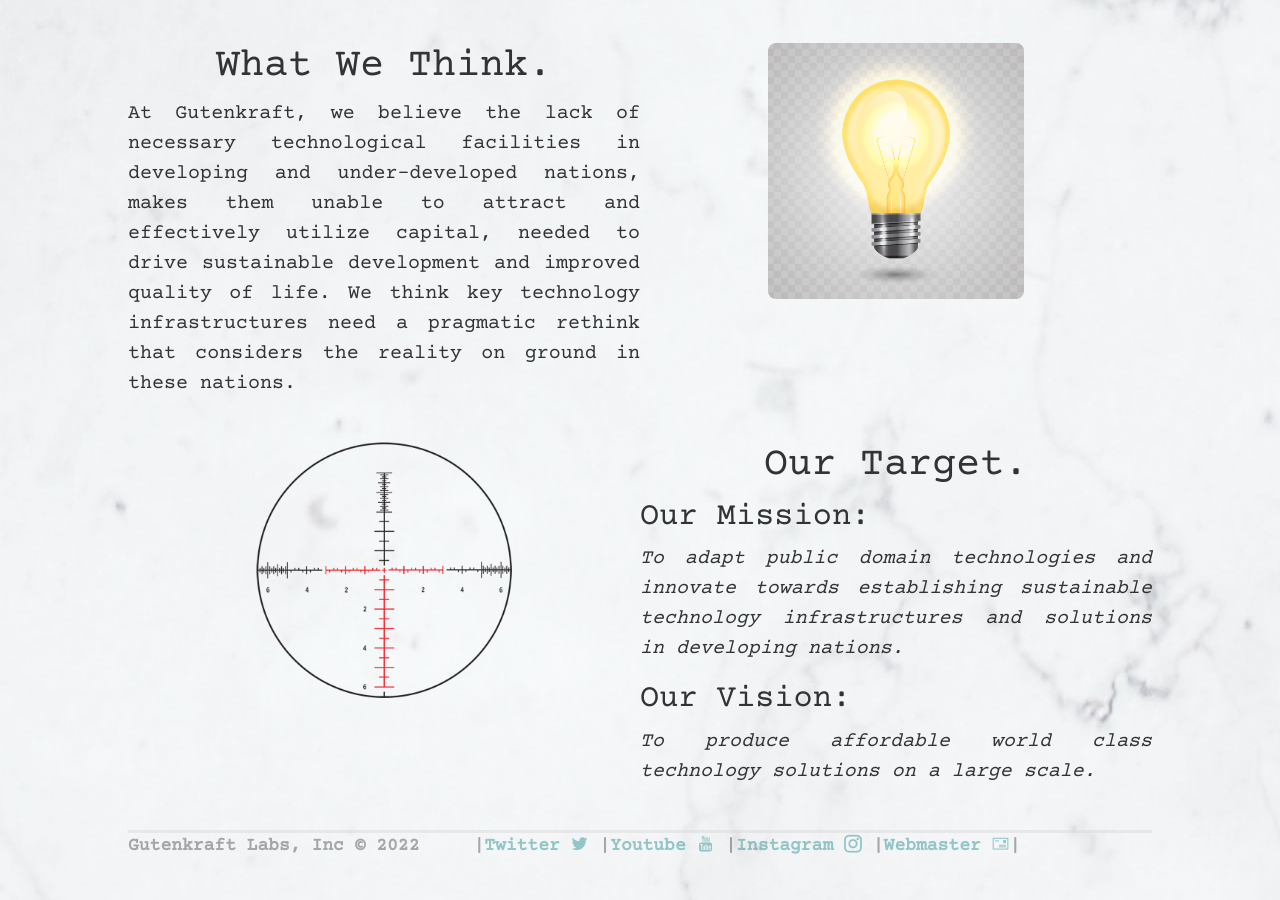
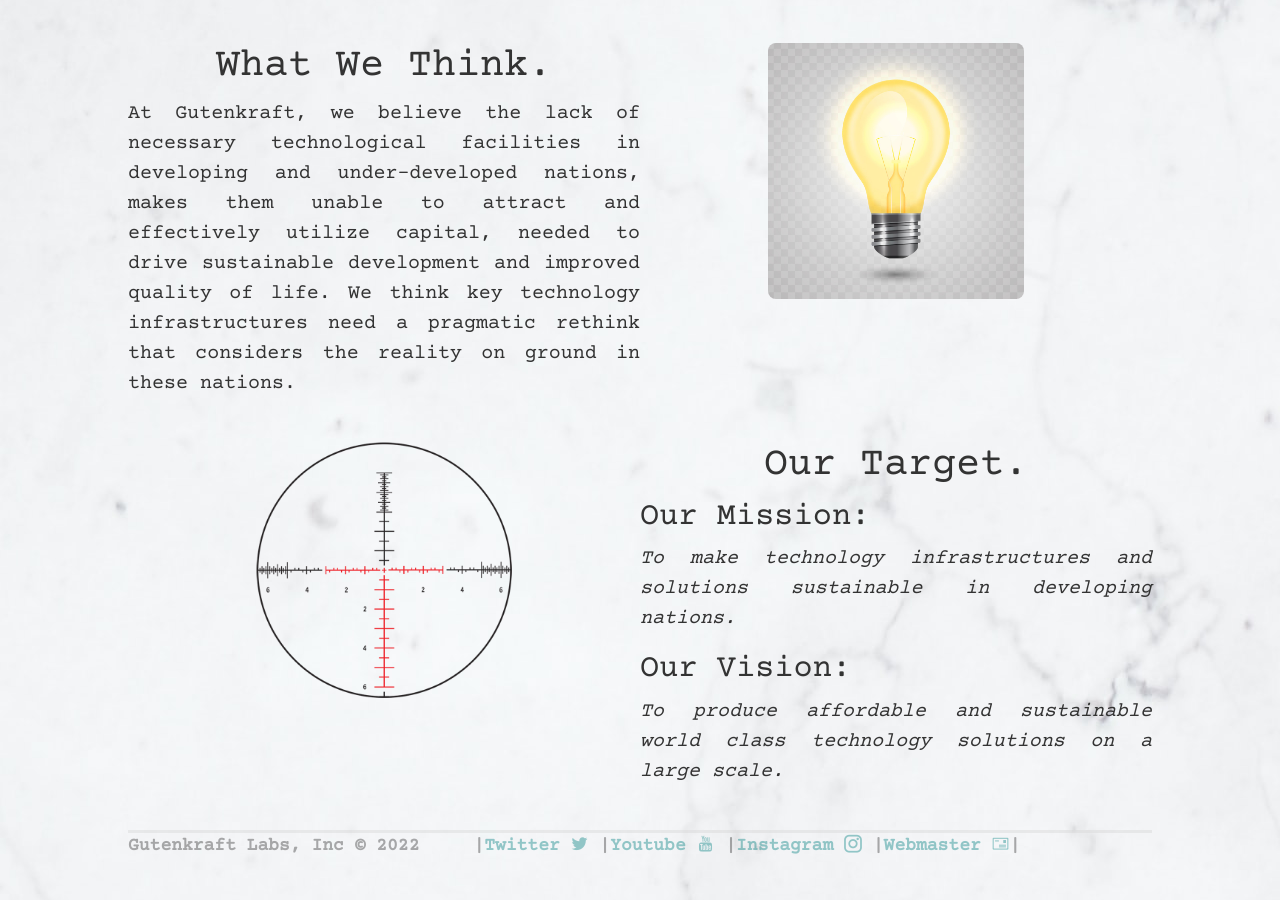
Before and after one commit to oferonmi/datafilik.github.io, a Jekyll site: the page built from index.html, in a window 1280 px wide and 900 px high, scrolled down 1066 px. Built offline with Jekyll 4.4.1, drawn with Linux system fonts in a browser that asks for light colours; some web fonts are replaced.

Commit message:
mission and vision review

```diff
--- a/index.html
+++ b/index.html
@@ -62,15 +62,18 @@ title: Gutenkraft - Adapt and Innovate for growth
 		<h2 class="display-5">Our Mission:</h2>
 		<p class="fs-2" align="justify">
 			<em>
+				To make technology infrastructures and solutions sustainable in developing nations.
+			</em>
+			<!-- <em>
 				To adapt public domain technologies and innovate towards establishing sustainable technology infrastructures and solutions in
 				developing nations.
-			</em>
+			</em> -->
 		</p>
 
 		<h2 class="display-5">Our Vision:</h2>
 		<p class="fs-2" align="justify">
 			<em>
-				To produce affordable world class technology solutions on a large scale.
+				To produce affordable and sustainable world class technology solutions on a large scale.
 			</em>
 		</p>
 	</div>
```
